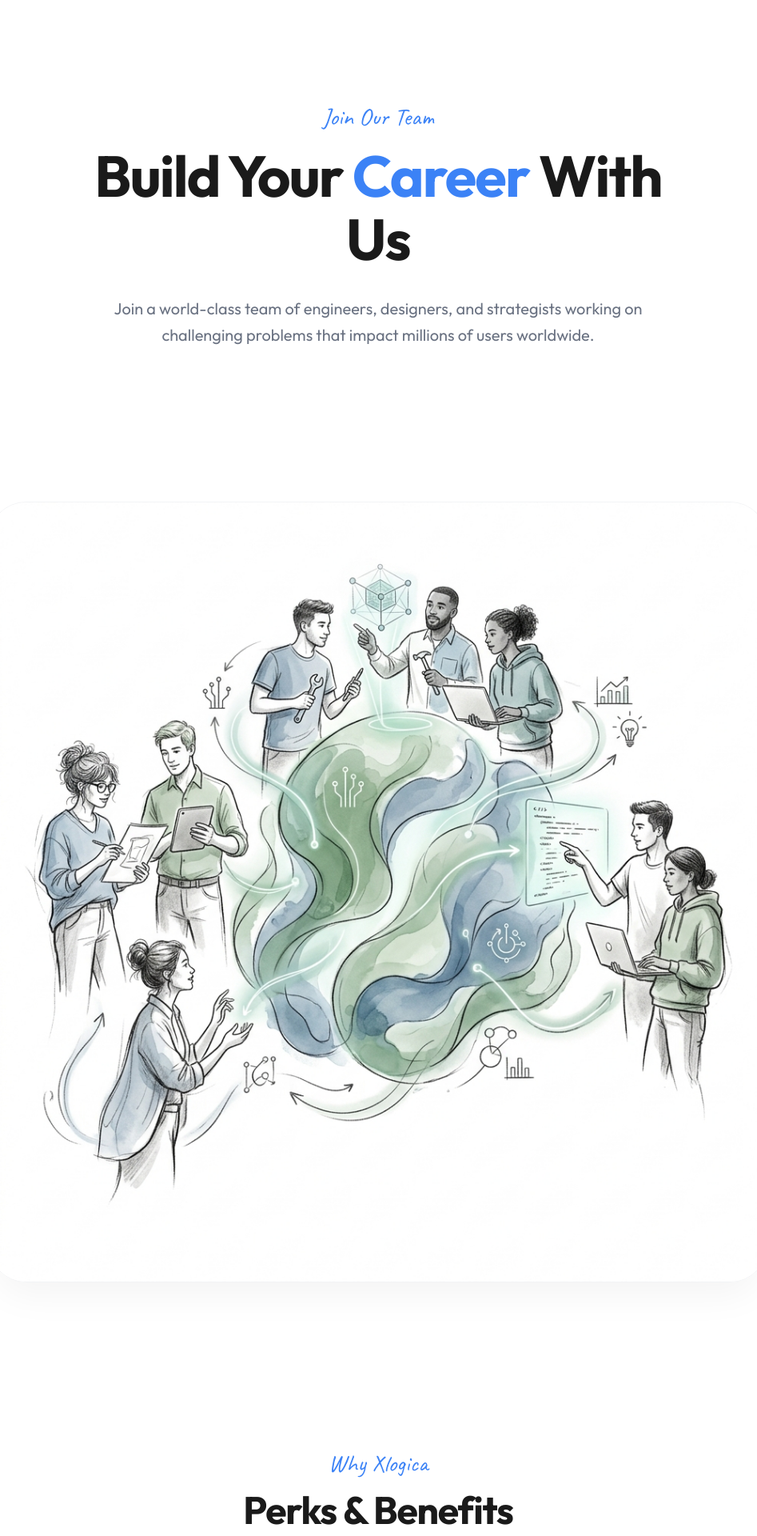
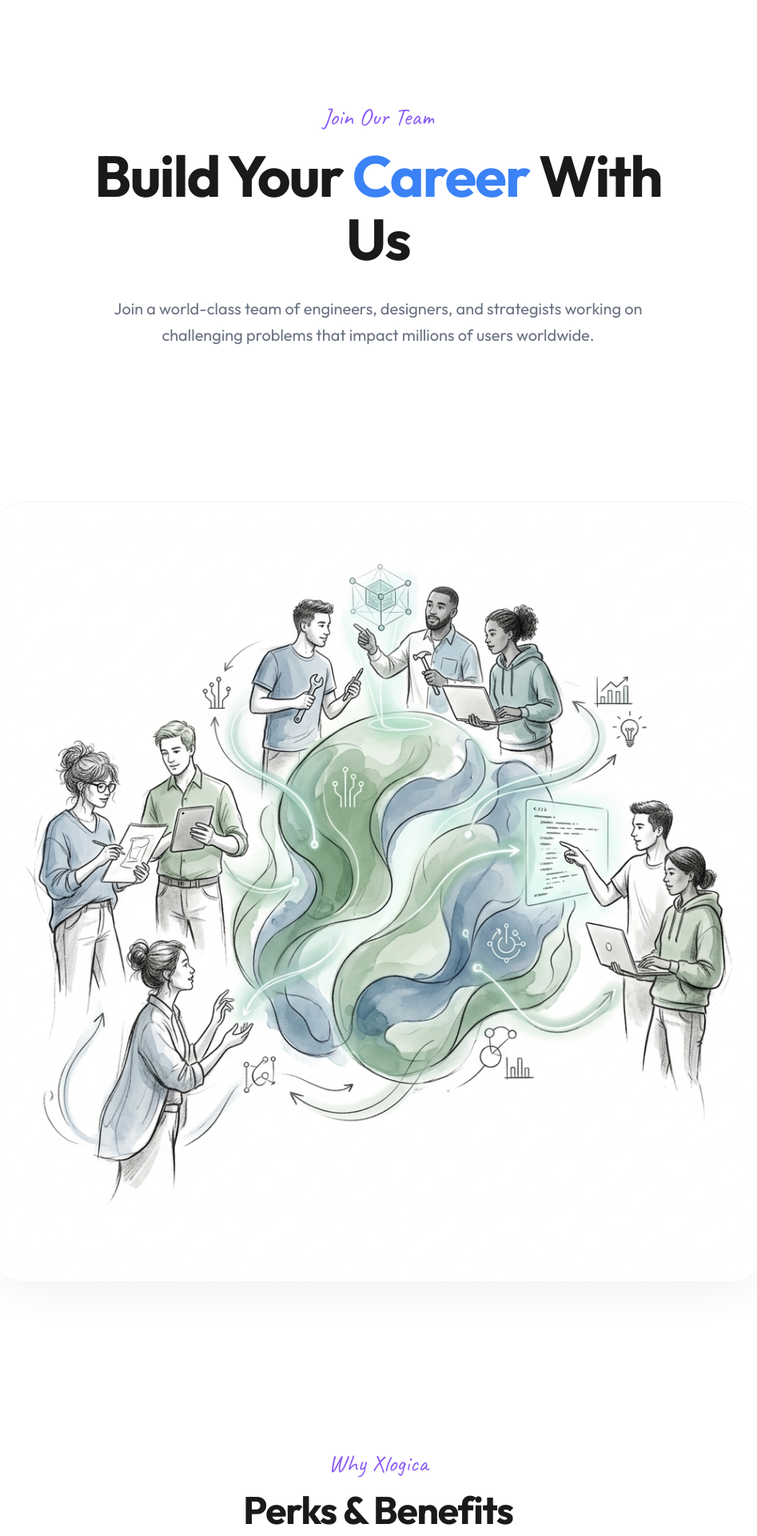
Before and after one commit to Sandalu-Xe/X-logica, a React (Vite) app: page /careers in a window 1280 px wide. Shown: the part 80-2000 px from the top of the page at 80% size, without its empty margins (167-1114 px from the left). Built offline with nearby package versions, Linux system fonts and the light colour scheme.

Commit message:
most of done

```diff
--- a/src/components/PageHero.tsx
+++ b/src/components/PageHero.tsx
@@ -3,7 +3,7 @@ import { containerVariants, itemVariants } from '../lib/animations';
 
 interface PageHeroProps {
   badge: string;
-  badgeColor?: 'blue' | 'violet';
+  badgeColor?: 'violet';
   title: React.ReactNode;
   description: string;
   centered?: boolean;
@@ -15,7 +15,7 @@ const defaultBlobs: Array<{ position: string; color: string }> = [];
 
 export default function PageHero({
   badge,
-  badgeColor = 'blue',
+  badgeColor = 'violet',
   title,
   description,
   centered = false,
--- a/src/components/Testimonials.tsx
+++ b/src/components/Testimonials.tsx
@@ -58,7 +58,7 @@ export default function Testimonials() {
           variants={containerVariants}
           className="text-center mb-20"
         >
-          <motion.span variants={itemVariants} className="text-3xl font-hand text-accent-blue mb-4 block">Testimonials</motion.span>
+          <motion.span variants={itemVariants} className="text-3xl font-hand text-accent-violet mb-4 block">Testimonials</motion.span>
           <motion.h2 variants={itemVariants} className="text-4xl md:text-5xl font-bold tracking-tight text-premium-black mb-6">
             What Our Clients Say
           </motion.h2>
--- a/src/pages/AboutPage.tsx
+++ b/src/pages/AboutPage.tsx
@@ -129,7 +129,7 @@ export default function AboutPage() {
       <section className="py-24 md:py-32 bg-white">
         <div className="max-w-7xl mx-auto px-6">
           <motion.div initial="hidden" whileInView="visible" viewport={{ once: false, margin: '-100px' }} variants={containerVariants} className="text-center mb-20">
-            <motion.span variants={itemVariants} className="text-3xl font-hand text-accent-blue mb-4 block">How We Work</motion.span>
+            <motion.span variants={itemVariants} className="text-3xl font-hand text-accent-violet mb-4 block">How We Work</motion.span>
             <motion.h2 variants={itemVariants} className="text-4xl md:text-5xl font-bold tracking-tight text-premium-black mb-6">Our Proven Process for Success</motion.h2>
             <motion.p variants={itemVariants} className="text-gray-500 max-w-2xl mx-auto leading-relaxed">
               We follow a structured, collaborative approach to ensure every project is delivered on time, within budget, and beyond expectations.
--- a/src/pages/CareersPage.tsx
+++ b/src/pages/CareersPage.tsx
@@ -15,7 +15,7 @@ export default function CareersPage() {
     <>
       <PageHero
         badge="Join Our Team"
-        badgeColor="blue"
+        badgeColor="violet"
         centered
         title={<>Build Your <span className="text-accent-blue">Career</span> With Us</>}
         description="Join a world-class team of engineers, designers, and strategists working on challenging problems that impact millions of users worldwide."
@@ -49,7 +49,7 @@ export default function CareersPage() {
             variants={containerVariants}
             className="text-center mb-16"
           >
-            <motion.span variants={itemVariants} className="text-3xl font-hand text-accent-blue mb-4 block">Why Xlogica</motion.span>
+            <motion.span variants={itemVariants} className="text-3xl font-hand text-accent-violet mb-4 block">Why Xlogica</motion.span>
             <motion.h2 variants={itemVariants} className="text-4xl md:text-5xl font-bold tracking-tight text-premium-black mb-6">Perks & Benefits</motion.h2>
           </motion.div>
 
@@ -80,7 +80,7 @@ export default function CareersPage() {
             className="flex flex-col md:flex-row md:items-end justify-between mb-16 gap-6"
           >
             <div className="max-w-2xl">
-              <motion.span variants={itemVariants} className="text-3xl font-hand text-accent-blue mb-4 block">Open Positions</motion.span>
+              <motion.span variants={itemVariants} className="text-3xl font-hand text-accent-violet mb-4 block">Open Positions</motion.span>
               <motion.h2 variants={itemVariants} className="text-4xl md:text-5xl font-bold tracking-tight text-premium-black">Find Your Next Role</motion.h2>
             </div>
             <motion.p variants={itemVariants} className="text-gray-500 max-w-sm">
--- a/src/pages/JobDetailsPage.tsx
+++ b/src/pages/JobDetailsPage.tsx
@@ -15,7 +15,7 @@ export default function JobDetailsPage() {
       <div className="min-h-screen flex items-center justify-center">
         <div className="text-center">
           <h1 className="text-4xl font-bold mb-4">Position Not Found</h1>
-          <Link to="/careers" className="text-accent-blue hover:underline">Back to Careers</Link>
+          <Link to="/careers" className="text-accent-violet hover:underline">Back to Careers</Link>
         </div>
       </div>
     );
--- a/src/pages/ServicesPage.tsx
+++ b/src/pages/ServicesPage.tsx
@@ -134,7 +134,7 @@ export default function ServicesPage() {
               transition={{ duration: 1, ease: EASE }}
               viewport={{ once: false, margin: '-100px' }}
             >
-              <span className="text-3xl font-hand text-accent-blue mb-6 block">Featured Service</span>
+              <span className="text-3xl font-hand text-accent-violet mb-6 block">Featured Service</span>
               <h2 className="text-4xl md:text-5xl font-bold tracking-tight text-premium-black mb-8 leading-tight">
                 Xlogica - Nexus Dashboard: <br /> Insight at Your Fingertips
               </h2>
--- a/src/pages/SolutionsPage.tsx
+++ b/src/pages/SolutionsPage.tsx
@@ -57,7 +57,7 @@ export default function SolutionsPage() {
       <section className="py-24 md:py-32 bg-white">
         <div className="max-w-7xl mx-auto px-6">
           <motion.div initial="hidden" whileInView="visible" viewport={{ once: true, margin: '-100px' }} variants={containerVariants} className="text-center mb-20">
-            <span className="text-3xl font-hand text-accent-blue mb-4 block">Our Process</span>
+            <span className="text-3xl font-hand text-accent-violet mb-4 block">Our Process</span>
             <h2 className="text-4xl md:text-5xl font-bold tracking-tight text-premium-black mb-6">How We Work</h2>
             <p className="text-gray-500 max-w-2xl mx-auto leading-relaxed">We follow a structured, collaborative approach to ensure success.</p>
           </motion.div>
```
